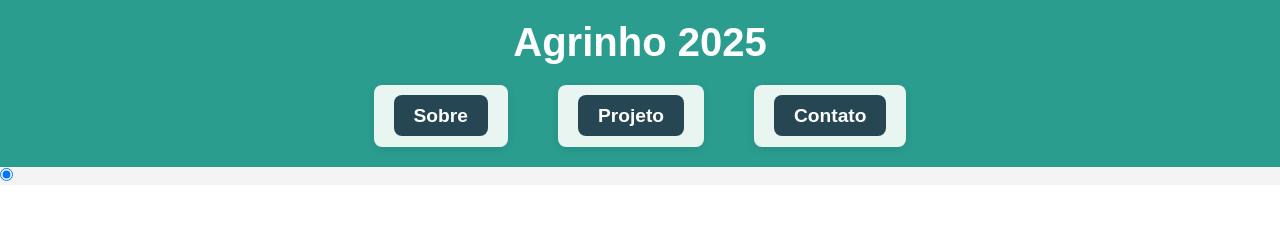
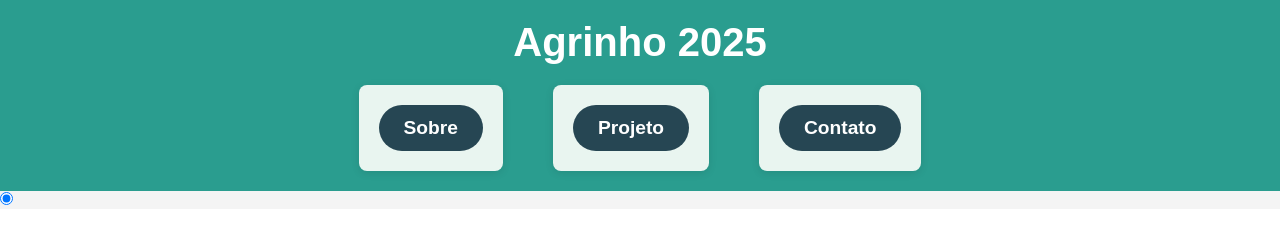
Before and after one commit to gabrielconta5/agrinho-2025, a plain HTML site: page index.html in a window 1280 px wide. Shown: the top 242 px of the page. Drawn offline with Linux system fonts and the light colour scheme.

Commit message:
Add files via upload

```diff
--- a/style.css
+++ b/style.css
@@ -50,15 +50,17 @@ nav ul li label {
   font-weight: bold;
   cursor: pointer;
   transition: all 0.3s ease-in-out;
-  padding: 10px 20px;
-  border-radius: 8px;
-  background-color: #264653; /* Cor de fundo dos botões */
+  padding: 12px 25px;  /* Tamanho dos botões */
+  border-radius: 30px;  /* Bordas arredondadas */
+  background-color: #264653;  /* Cor de fundo dos botões */
+  text-align: center;
+  display: inline-block;
 }
 
 nav ul li label:hover {
-  background-color: #e9f5f0; /* Cor de fundo ao passar o mouse */
+  background-color: #e9f5f0;  /* Cor de fundo ao passar o mouse */
   color: #264653;
-  box-shadow: 0 0 10px rgba(0, 0, 0, 0.2);
+  box-shadow: 0 4px 12px rgba(0, 0, 0, 0.2);  /* Sombra ao passar o mouse */
 }
 
 /* Seções */
```
